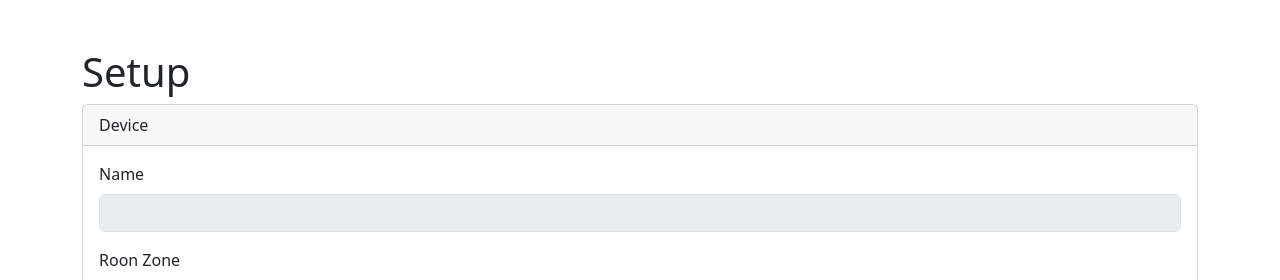
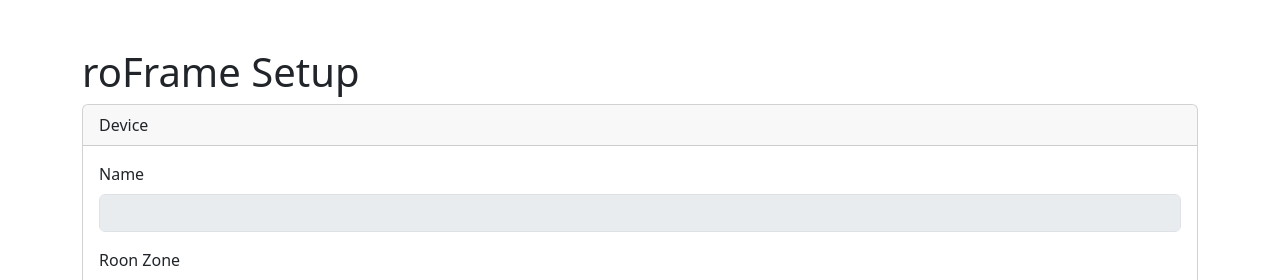
Before and after one commit to igfarm/roFrame, a Flask app: template templates/setup.html in a window 1280 px wide. Shown: the top 280 px of the page. Run offline with Flask 3, Linux system fonts and the light colour scheme; the template is opened without the code that fills it, so the values that code supplies are empty; parts of the project's set-up code (start-up, migrations or seed data) failed here and were passed over; some libraries are stand-ins or nearby versions.

Commit message:
fix name

```diff
--- a/templates/setup.html
+++ b/templates/setup.html
@@ -8,7 +8,7 @@
 </head>
 <body>
     <div class="container mt-5">
-        <h1>Setup</h1>
+        <h1>roFrame Setup</h1>
         <form method="POST" action="/setup">
             <div class="card mb-4">
                 <div class="card-header">
```
